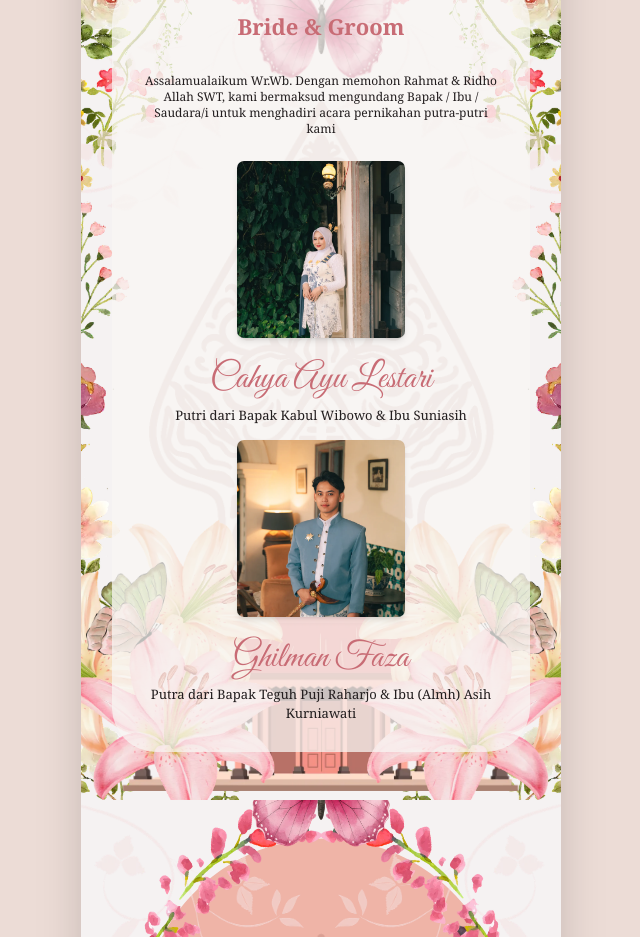
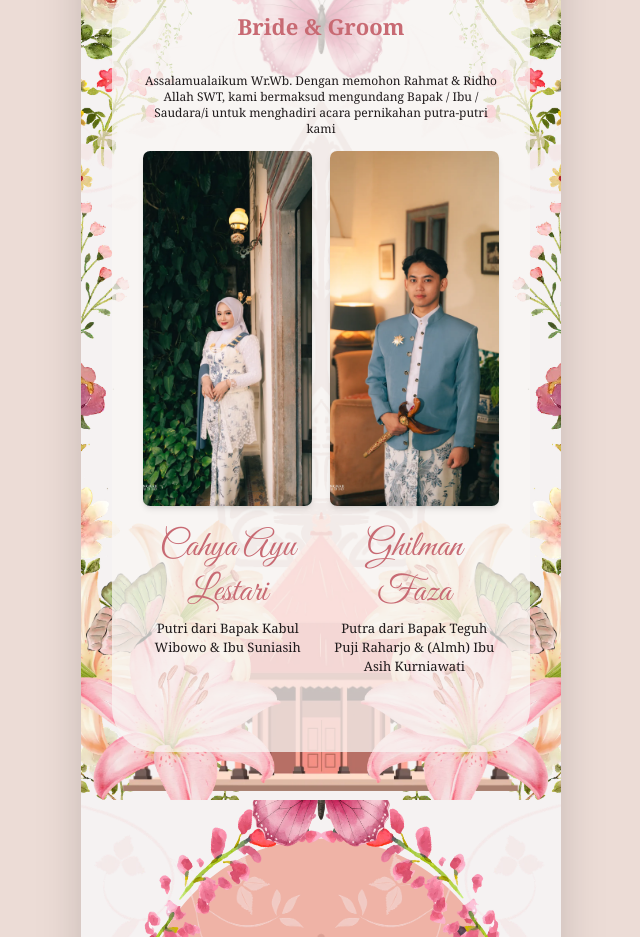
Before and after one commit to gffaza/Webnikah, a Next.js app: page / in a window 1280 px wide. Shown: the part 1760-2697 px from the top of the page, without its empty margins (319-959 px from the left). Built offline with nearby package versions, Linux system fonts and the light colour scheme.

Commit message:
fix: grid 2 in copule section

```diff
--- a/components/client/opening-cinematic.tsx
+++ b/components/client/opening-cinematic.tsx
@@ -3,9 +3,9 @@
 import { useEffect, useEffectEvent, useRef, useState } from "react";
 
 /** Brief living-backdrop beat — butterflies keep looping; we don't wait for a full cycle. */
-const BEAT_MS = 4200;
+const BEAT_MS = 2800;
 /** Soft handoff into the next slide (matches cover fade / skip control). */
-const EXIT_MS = 700;
+const EXIT_MS = 500;
 
 /**
  * Opening beat after "Buka Undangan" — background assets drift, then we unlock + scroll.
--- a/components/sections/couple-section.tsx
+++ b/components/sections/couple-section.tsx
@@ -10,7 +10,11 @@ export function CoupleSection({ id }: { id: string }) {
     <Section id={id} className="px-142 pt-147">
       <h2 className="reveal text-h2 font-bold text-rose">Bride &amp; Groom</h2>
       <p className="reveal mt-72 text-lead text-ink text-xs">{wedding.invitationText}</p>
-      <div className="reveal relative mt-54 h-400 w-380 overflow-hidden rounded-card shadow-md">
+      <div className="flex grid-cols-2 gap-40">
+
+        <div>
+
+          <div className="reveal relative mt-32 h-800 w-380 overflow-hidden rounded-card shadow-md">
             <Image
               src={bride.photo}
               alt={bride.fullName}
@@ -25,9 +29,12 @@ export function CoupleSection({ id }: { id: string }) {
             {bride.fullName}
           </p>
           <p className="reveal mt-12 text-body text-ink">{bride.parents}</p>
+        </div>
         {/* <h2 className="reveal mt-32 font-script text-4xl leading-tight text-rose">
         &amp;</h2> */}
-      <div className="reveal relative mt-32 h-400 w-380 overflow-hidden rounded-card shadow-md">
+        <div>
+
+          <div className="reveal relative mt-32 h-800 w-380 overflow-hidden rounded-card shadow-md">
             <Image
               src={groom.photo}
               alt={groom.fullName}
@@ -42,6 +49,8 @@ export function CoupleSection({ id }: { id: string }) {
             {groom.fullName}
           </p>
           <p className="reveal mt-12 text-body text-ink">{groom.parents}</p>
+        </div>
+      </div>
     </Section>
   );
 }
--- a/content/wedding.ts
+++ b/content/wedding.ts
@@ -84,7 +84,7 @@ export const wedding: Wedding = {
   groom: {
     nickname: "Faza",
     fullName: "Ghilman Faza",
-    parents: "Putra dari Bapak Teguh Puji Raharjo & Ibu (Almh) Asih Kurniawati",
+    parents: "Putra dari Bapak Teguh Puji Raharjo & (Almh) Ibu Asih Kurniawati",
     photo: "/galery/groom.webp",
   },
   startsAt: "2026-12-19T08:00:00+07:00",
```
Lines whose indentation alone changed are shown as unchanged.
